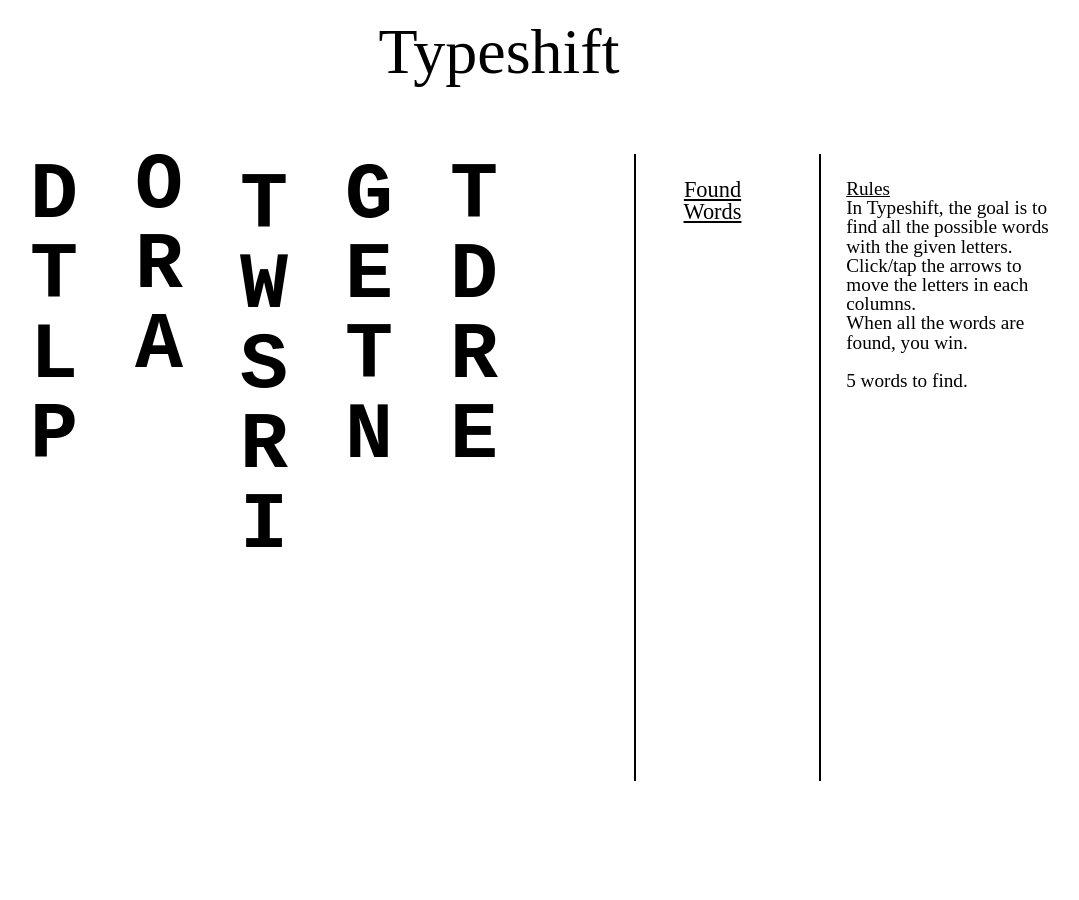
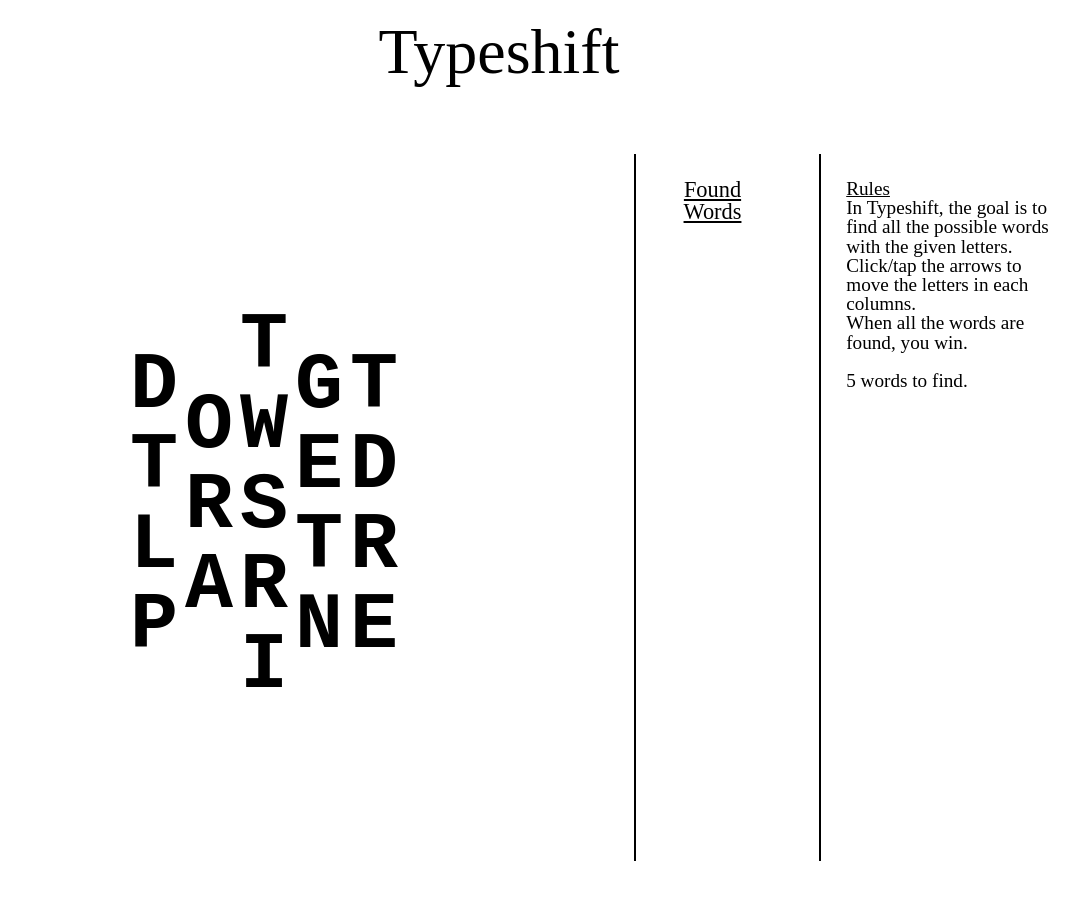
Before and after one commit to suzuhe481/typeshift, a React (Vite) app: page / in a window 1280 px wide. Shown: the top 900 px of the page, without its empty margins (141-1220 px from the left). Before the commit the page ends 831 px from the top, so only its background shows below. Built offline with nearby package versions, Linux system fonts and the light colour scheme.

Commit message:
Getting and using style properties from GameOptionsContext

```diff
--- a/src/components/GameContainer/Game/Column/Column.jsx
+++ b/src/components/GameContainer/Game/Column/Column.jsx
@@ -16,8 +16,6 @@ const WORD_GROW_ANIMATION_S = 0.2; // In seconds
 const WORD_GROW_ANIMATION_MS = WORD_GROW_ANIMATION_S * 1000; // DON'T CHANGE. In milliseconds.
 const WORD_GROW_ANIMATION = `all ${WORD_GROW_ANIMATION_S}s ease-in-out`;
 
-const BOX_HEIGHT = 100; // In pixels
-
 function Column({ initialPosition, columnIndex }) {
   const {
     letters,
@@ -28,6 +26,9 @@ function Column({ initialPosition, columnIndex }) {
     currentWord,
     setCurrentWord,
     longestColumn,
+    BOX_HEIGHT,
+    LETTER_SIZE,
+    ARROW_WIDTH,
   } = useContext(GameOptionsContext);
 
   // Stores the letters for the specific column of columnIndex.
@@ -36,7 +37,8 @@ function Column({ initialPosition, columnIndex }) {
   // The bounds of where the column can move.
   // Lower - Prevents column from moving below this limit.
   // Upper - Prevents column from mobing above this limit.
-  var COLUMN_LOWER_LIMIT = (longestColumn - columnLetters.length) * -50; // In pixels
+  var COLUMN_LOWER_LIMIT =
+    (longestColumn - columnLetters.length) * -(BOX_HEIGHT / 2); // In pixels
   var COLUMN_UPPER_LIMIT =
     COLUMN_LOWER_LIMIT - (columnLetters.length - 1) * BOX_HEIGHT; // In pixels
 
@@ -46,7 +48,8 @@ function Column({ initialPosition, columnIndex }) {
   const [isDragging, setIsDragging] = useState(false);
 
   const startPosition =
-    colPosition * -100 + (longestColumn - columnLetters.length) * -50;
+    colPosition * -BOX_HEIGHT +
+    (longestColumn - columnLetters.length) * -(BOX_HEIGHT / 2);
 
   // Refs
   const columnRef = useRef(null);
@@ -61,27 +64,34 @@ function Column({ initialPosition, columnIndex }) {
   var columnStyle = {
     display: `flex`,
     flexDirection: `column`,
-    width: `100px`,
+    width: `${BOX_HEIGHT}px`,
     position: `relative`,
   };
 
   var arrowStyle = {
     opacity: `0`,
-    height: `2.5rem`,
     color: `#5dbafc`,
+    height: `${BOX_HEIGHT}px`,
+    width: `${ARROW_WIDTH}rem`,
+  };
+
+  var cellStyle = {
+    height: `${BOX_HEIGHT}px`,
+    width: `${BOX_HEIGHT}px`,
+    fontSize: `${LETTER_SIZE}rem`,
   };
 
   // Creates the cells containing each letter.
   const letterBoxes = columnLetters.map((letter, i) => {
     if (i === colPosition) {
       return (
-        <div key={i} ref={currentLetterRef} className="cell">
+        <div key={i} ref={currentLetterRef} style={cellStyle} className="cell">
           {letter}
         </div>
       );
     } else {
       return (
-        <div key={i} className="cell">
+        <div key={i} style={cellStyle} className="cell">
           {letter}
         </div>
       );
@@ -184,7 +194,7 @@ function Column({ initialPosition, columnIndex }) {
       columnRef.current.style.transition = COLUMN_TRANSITION_ANIMATION; // Animation is removed via a useEffect.
       columnRef.current.style.transform = `translateY(${draggedYRef.current}px)`;
     }
-  }, [COLUMN_LOWER_LIMIT, COLUMN_UPPER_LIMIT]);
+  }, [COLUMN_LOWER_LIMIT, COLUMN_UPPER_LIMIT, BOX_HEIGHT]);
 
   // Checks is a value is between 2 other values.
   // Returns a boolean.
@@ -240,6 +250,7 @@ function Column({ initialPosition, columnIndex }) {
     currentWord,
     columnLetters,
     setCurrentWord,
+    BOX_HEIGHT,
   ]);
 
   // Sets opacity to 1 for both arrows.
@@ -345,17 +356,11 @@ function Column({ initialPosition, columnIndex }) {
           ref={arrowDownRef}
           style={arrowStyle}
           icon={faCaretDown}
-          className="arrow"
         />
       </div>
       {letterBoxes}
       <div className="cell">
-        <FontAwesomeIcon
-          ref={arrowUpRef}
-          style={arrowStyle}
-          icon={faCaretUp}
-          className="arrow"
-        />
+        <FontAwesomeIcon ref={arrowUpRef} style={arrowStyle} icon={faCaretUp} />
       </div>
     </div>
   );
```
